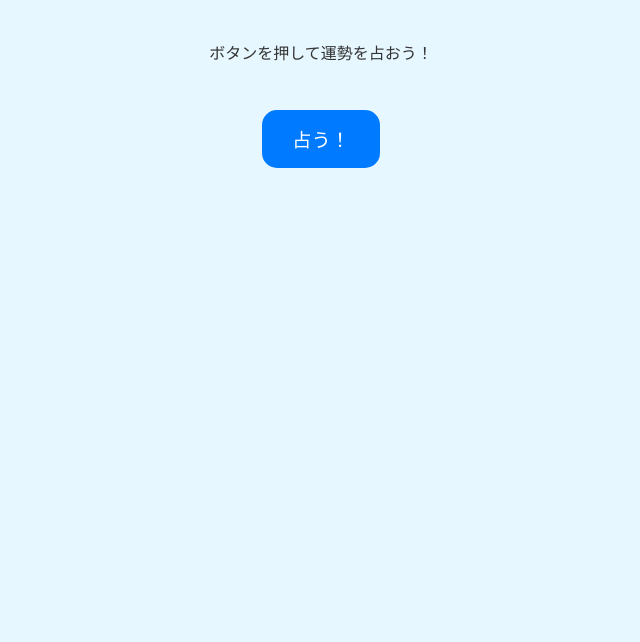
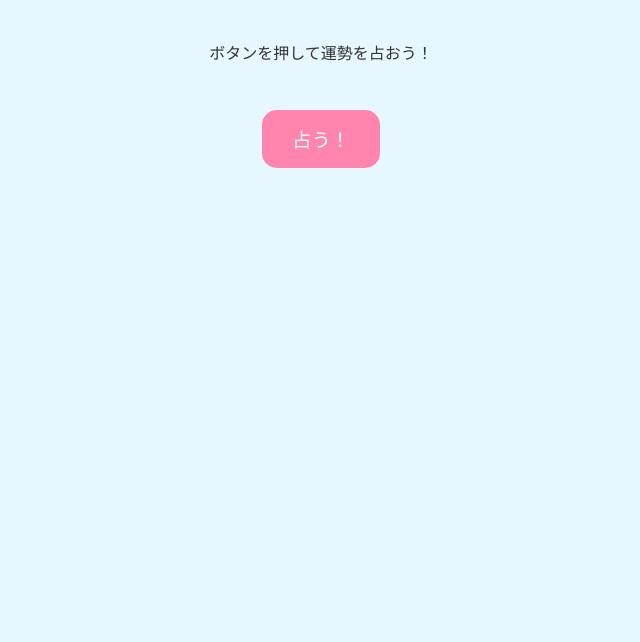
Before and after one commit to yureiship23423-dot/luckyword_App, a plain HTML site: page index.html in a window 1280 px wide. Shown: the part 158-800 px from the top of the page, without its empty margins (319-959 px from the left). Drawn offline with Linux system fonts and the light colour scheme.

Commit message:
style.cssの追加の変更をコミット

```diff
--- a/style.css
+++ b/style.css
@@ -26,8 +26,8 @@ h1 {
 
 /* ボタン（#draw-button）の設定 */
 #draw-button {
-    /* 背景色を明るい青に */
-    background-color: #007bff;
+    /* 背景色を薄いピンクに */
+    background-color: #ff85ae;
     /* 文字の色を白に */
     color: white;
     /* ボタンの角を丸くする */
```
